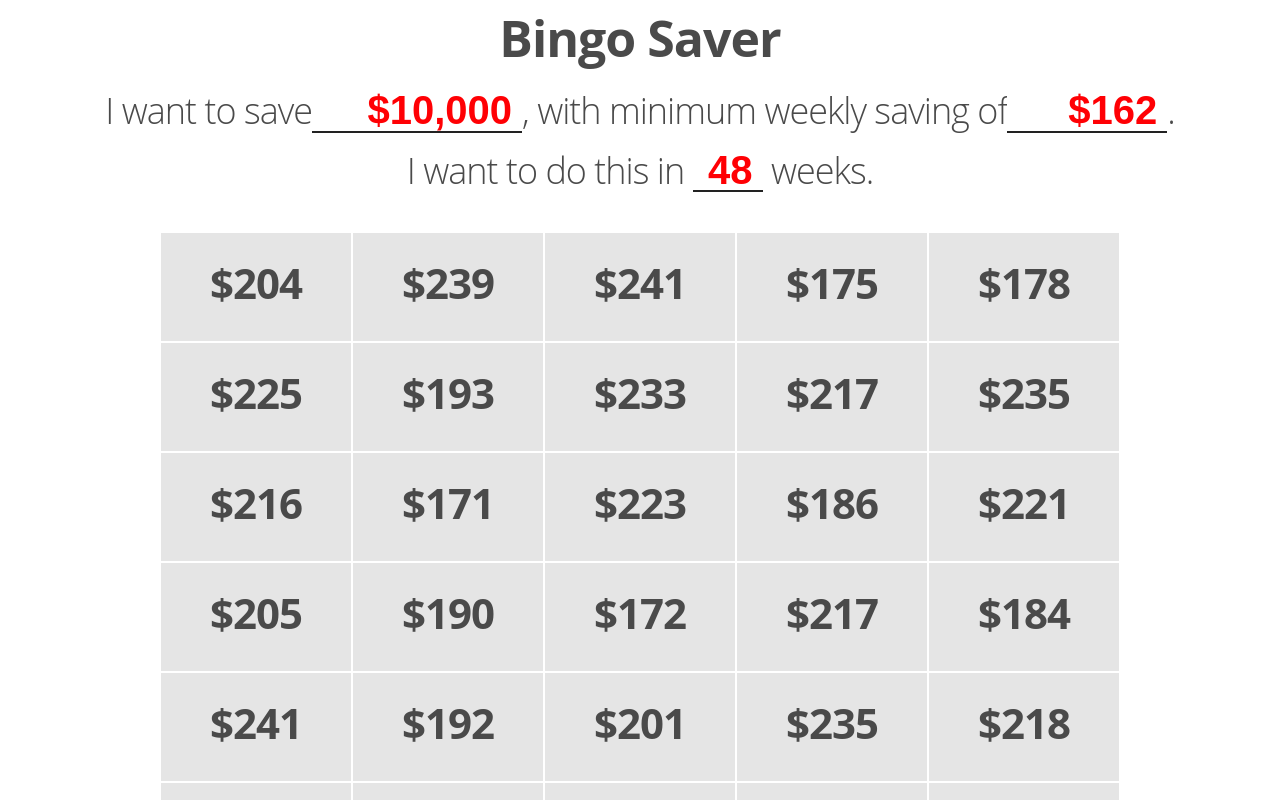
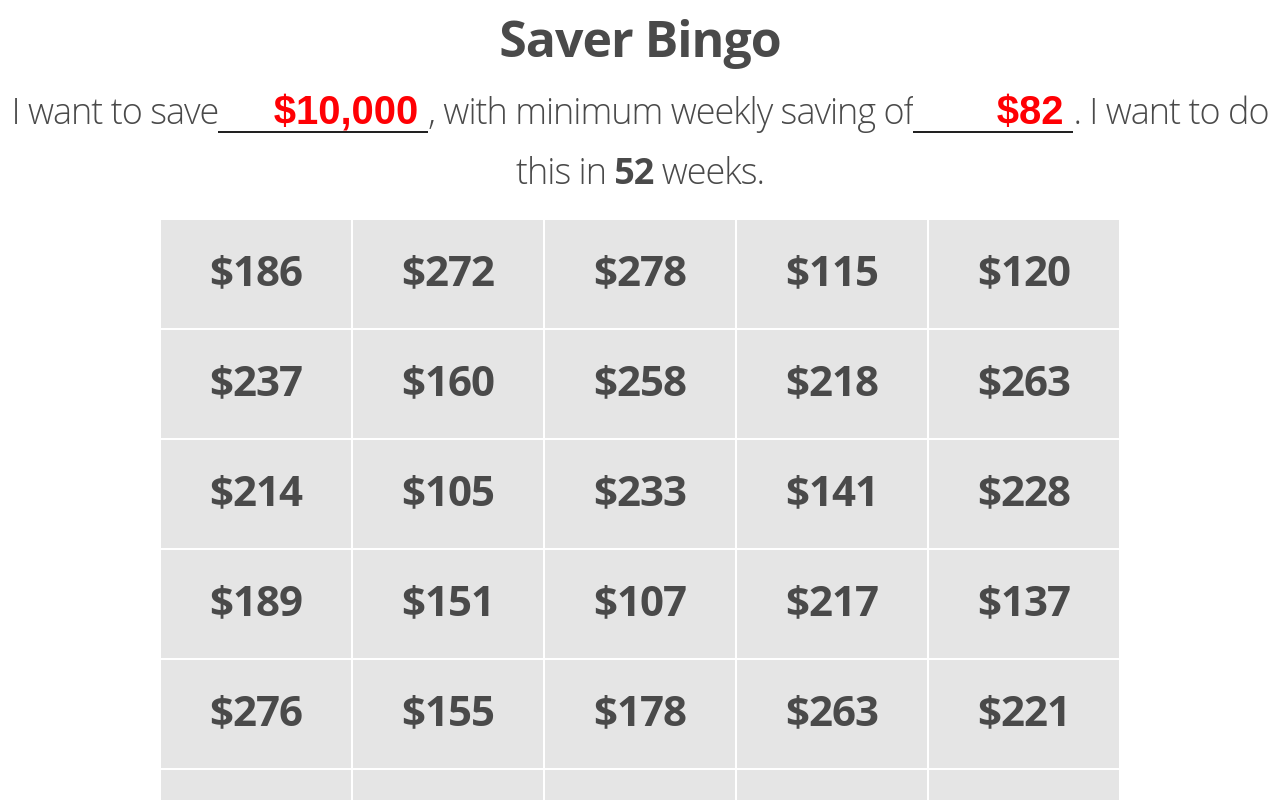
Before and after one commit to suryast/saver-react-app, a React (Create React App) app: page / in a window 1280 px wide. Shown: the top 800 px of the page. Built offline with nearby package versions, Linux system fonts and the light colour scheme.

Commit message:
Refactor two-way binding to update saving target

```diff
--- a/src/App.js
+++ b/src/App.js
@@ -3,39 +3,51 @@ import CouponContainer from "./components/CouponContainer";
 import Form from "./components/Form";
 import "./App.css";
 
-function App() {
-  function randomDuration() {
-    var minDuration = 12;
-    var maxDuration = 52;
-    return (
-      Math.floor(Math.random() * (+maxDuration - +minDuration)) + +minDuration
-    );
+class App extends React.Component {
+  constructor(props) {
+    super(props);
+
+    this.updateTarget = this.updateTarget.bind(this);
   }
+  state = {
+    target: "10000",
+    minimum: "",
+    duration: "52"
+  };
 
-  function randomMinimum() {
-    var minMinimum = 30;
-    var maxMinimum = 190;
+  randomMinimum = () => {
+    var minMinimum = 80;
+    var maxMinimum = 210;
     return (
       Math.floor(Math.random() * (+maxMinimum - +minMinimum)) + +minMinimum
     );
+  };
+
+  updateTarget = event => {
+    this.setState({ target: event.target.value });
+  };
+
+  render() {
+    let minimum = this.randomMinimum();
+    return (
+      <>
+        <div className="App">
+          <h1>Saver Bingo</h1>
+          <Form
+            target={this.state.target}
+            minimum={minimum}
+            duration={this.state.duration}
+            updateTarget={this.updateTarget}
+          />
+          <CouponContainer
+            target={this.state.target}
+            minimum={minimum}
+            duration={this.state.duration}
+          />
+        </div>
+      </>
+    );
   }
-  function randomTarget() {
-    var minTarget = 10000;
-    var maxTarget = 10000;
-    return Math.floor(Math.random() * (+maxTarget - +minTarget)) + +minTarget;
-  }
-
-  var target = randomTarget();
-  var minimum = randomMinimum();
-  var duration = randomDuration();
-
-  return (
-    <div className="App">
-      <h1>Bingo Saver</h1>
-      <Form target={target} minimum={minimum} duration={duration} />
-      <CouponContainer target={target} minimum={minimum} duration={duration} />
-    </div>
-  );
 }
 
 export default App;
--- a/src/components/Coupon.js
+++ b/src/components/Coupon.js
@@ -5,7 +5,7 @@ import "../styles/coupon-container.css";
 class Coupon extends React.Component {
   render() {
     const couponAnimation = {
-      animation: "0.3s slideIn backwards",
+      animation: "0.1s slideIn backwards",
       animationDelay: this.props.delay
     };
     return (
--- a/src/components/CouponContainer.js
+++ b/src/components/CouponContainer.js
@@ -22,7 +22,7 @@ class CouponContainer extends React.Component {
     });
 
     const coupons = saverMatrix.map((val, index) => {
-      return <Coupon key={index} value={val} delay={`${index * 0.02}s`} />;
+      return <Coupon key={index} value={val} delay={`${index * 0.015}s`} />;
     });
 
     return (
--- a/src/components/Form.js
+++ b/src/components/Form.js
@@ -5,28 +5,15 @@ const minimumInput = {
   width: "14rem"
 };
 
-const durationInput = {
-  width: "5rem"
-};
-
 export default class Form extends React.Component {
   constructor(props) {
     super(props);
-    this.state = {
-      target: this.props.target,
-      minimum: this.props.minimum,
-      duration: this.props.duration
-    };
-
-    this.handleChange = this.handleChange.bind(this);
-  }
-
-  handleChange(event) {
-    this.setState({ value: event.target.value });
-    console.log(this.props.value);
   }
 
   render() {
+    const bold = {
+      fontWeight: "bold"
+    };
     return (
       <>
         <h3>
@@ -35,30 +22,18 @@ export default class Form extends React.Component {
             <NumberFormat
               thousandSeparator={true}
               prefix={"$"}
-              value={this.state.target}
-              onValueChange={values => {
-                this.setState({ target: values.value });
-              }}
+              value={this.props.target}
+              onChange={this.props.updateTarget}
+              isNumericString={true}
             />
             , with minimum weekly saving of
             <NumberFormat
               style={minimumInput}
               thousandSeparator={true}
               prefix={"$"}
-              value={this.state.minimum}
-              onValueChange={values => {
-                this.setState({ minimum: values.value });
-              }}
+              value={this.props.minimum}
             />
-            . <br />I want to do this in{" "}
-            <NumberFormat
-              style={durationInput}
-              value={this.state.duration}
-              onValueChange={values => {
-                this.setState({ duration: values.value });
-              }}
-            />{" "}
-            weeks.
+            . I want to do this in <span style={bold}>52</span> weeks.
           </form>
         </h3>
       </>
--- a/src/helpers/divvy.js
+++ b/src/helpers/divvy.js
@@ -1,8 +1,8 @@
-export function divvy(number, parts, min) {
-  var randombit = number - min * parts;
+export function divvy(target, duration, min) {
+  var randombit = target - min * duration;
   var out = [];
 
-  for (var i = 0; i < parts; i++) {
+  for (var i = 0; i < duration; i++) {
     out.push(Math.random());
   }
 
```
